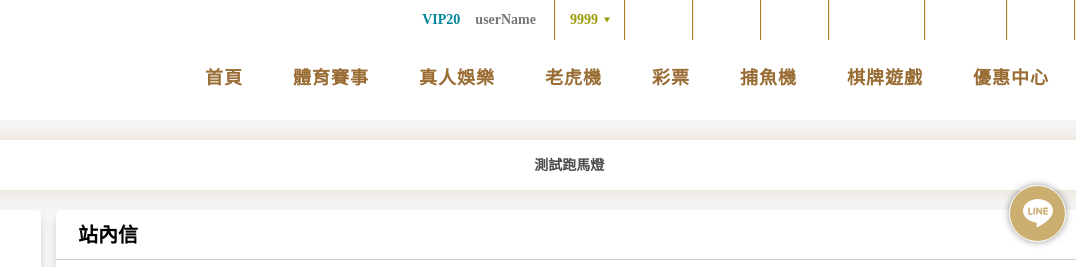
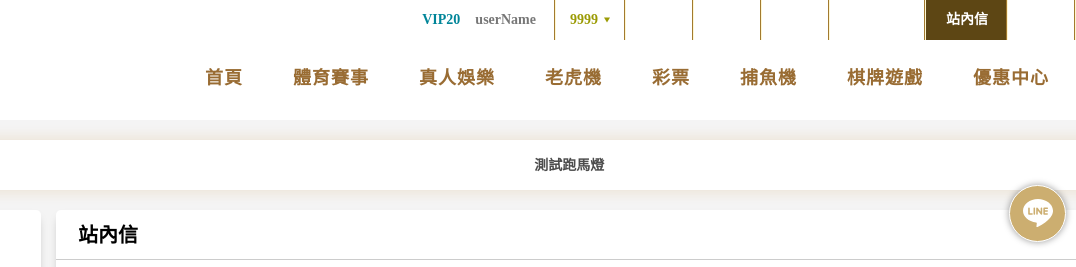
Before and after one commit to wawatai/NT3_web, a plain HTML site: page html/mail.html in a window 1280 px wide. Shown: the top 267 px of the page, 204-1280 px from the left. Drawn offline with nearby package versions, Linux system fonts and the light colour scheme; files whose address does not match are found by name.

Commit message:
111-0309-4

```diff
--- a/html/mail.html
+++ b/html/mail.html
@@ -159,7 +159,7 @@
                 <li onclick="window.location.href='./member.html'">
                     會員中心
                 </li>
-                <li onclick="window.location.href='./mail.html'">
+                <li class="active" onclick="window.location.href='./mail.html'">
                     站內信
                 </li>
                 <li class="logoutBtn" onclick="window.location.href='../index.html'">
```
